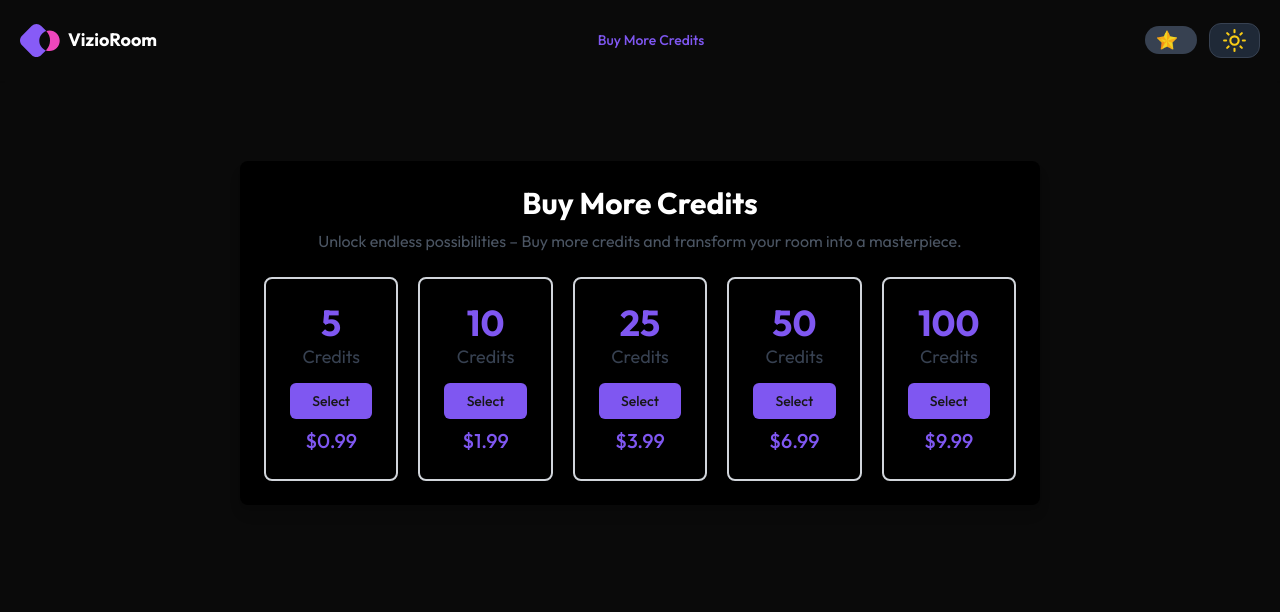
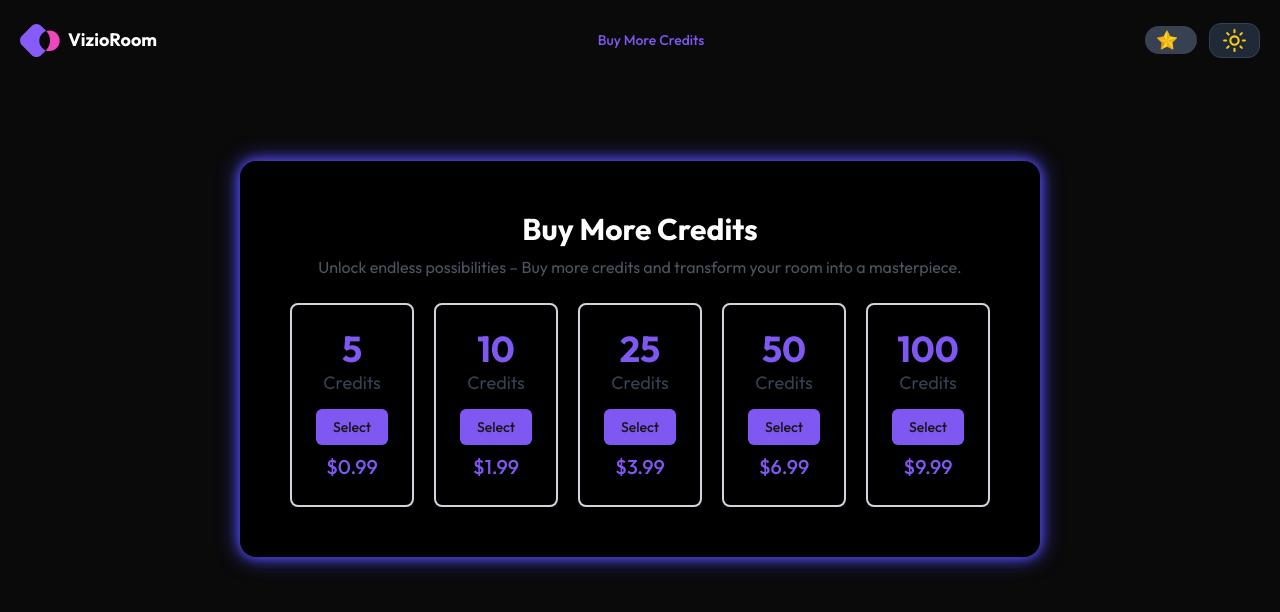
Before and after one commit to Kashan-2912/ai-interior-designer, a Next.js app: page /dashboard/buy-credits in a window 1280 px wide. Shown: the top 612 px of the page. Built offline with nearby package versions, Linux system fonts and the light colour scheme; no server answers.

Commit message:
added glowing effect

```diff
--- a/app/dashboard/buy-credits/page.jsx
+++ b/app/dashboard/buy-credits/page.jsx
@@ -14,6 +14,7 @@ function BuyCredits() {
   const [selectedOption, setSelectedOption] = useState(null);
 
   return (
+    <div className="neon-effect p-6 bg-white dark:bg-black rounded-lg shadow-lg">
     <div className="max-w-4xl mx-auto p-6 bg-white dark:bg-black rounded-lg shadow-lg">
       <h2 className="text-3xl font-bold text-center mb-2 dark:text-white">Buy More Credits</h2>
       <p className="text-gray-600 text-center mb-6">
@@ -47,6 +48,7 @@ function BuyCredits() {
         ))}
       </div>
     </div>
+    </div>
   );
 }
 
--- a/app/globals.css
+++ b/app/globals.css
@@ -10,6 +10,26 @@ body {
   height: 300px !important;
   max-height: 200px;
 }
+
+@keyframes neonBorder {
+  0% {
+    box-shadow: 0 0 10px #4f46e5, 0 0 20px #4f46e5;
+  }
+  50% {
+    box-shadow: 0 0 20px #4f46e5, 0 0 30px #4f46e5, 0 0 40px #4f46e5;
+  }
+  100% {
+    box-shadow: 0 0 10px #4f46e5, 0 0 20px #4f46e5;
+  }
+}
+
+.neon-effect {
+  position: relative;
+  border-radius: 1rem;
+  border: 2px solid transparent;
+  animation: neonBorder 2s infinite alternate;
+}
+
 
 @layer base {
   :root {
```
